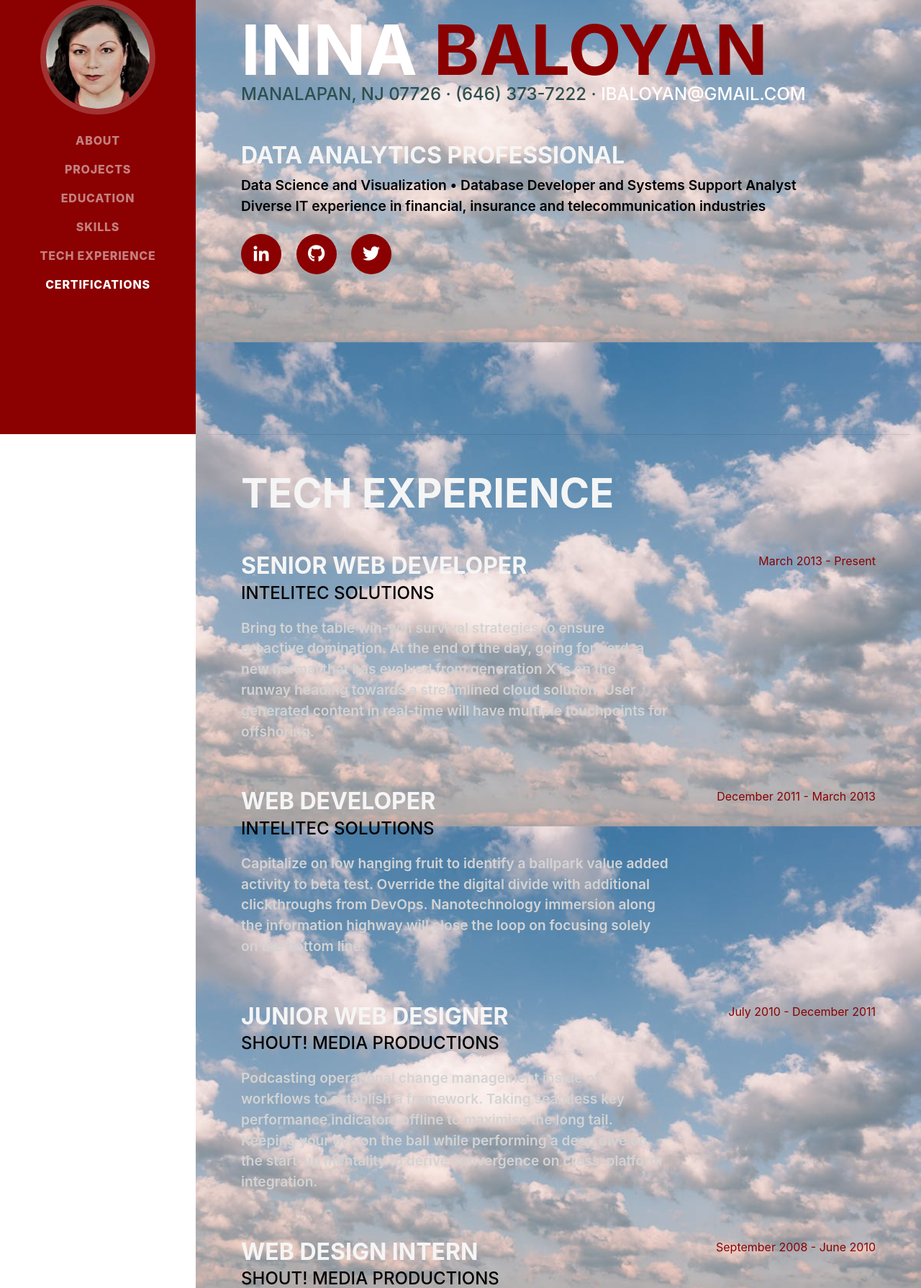
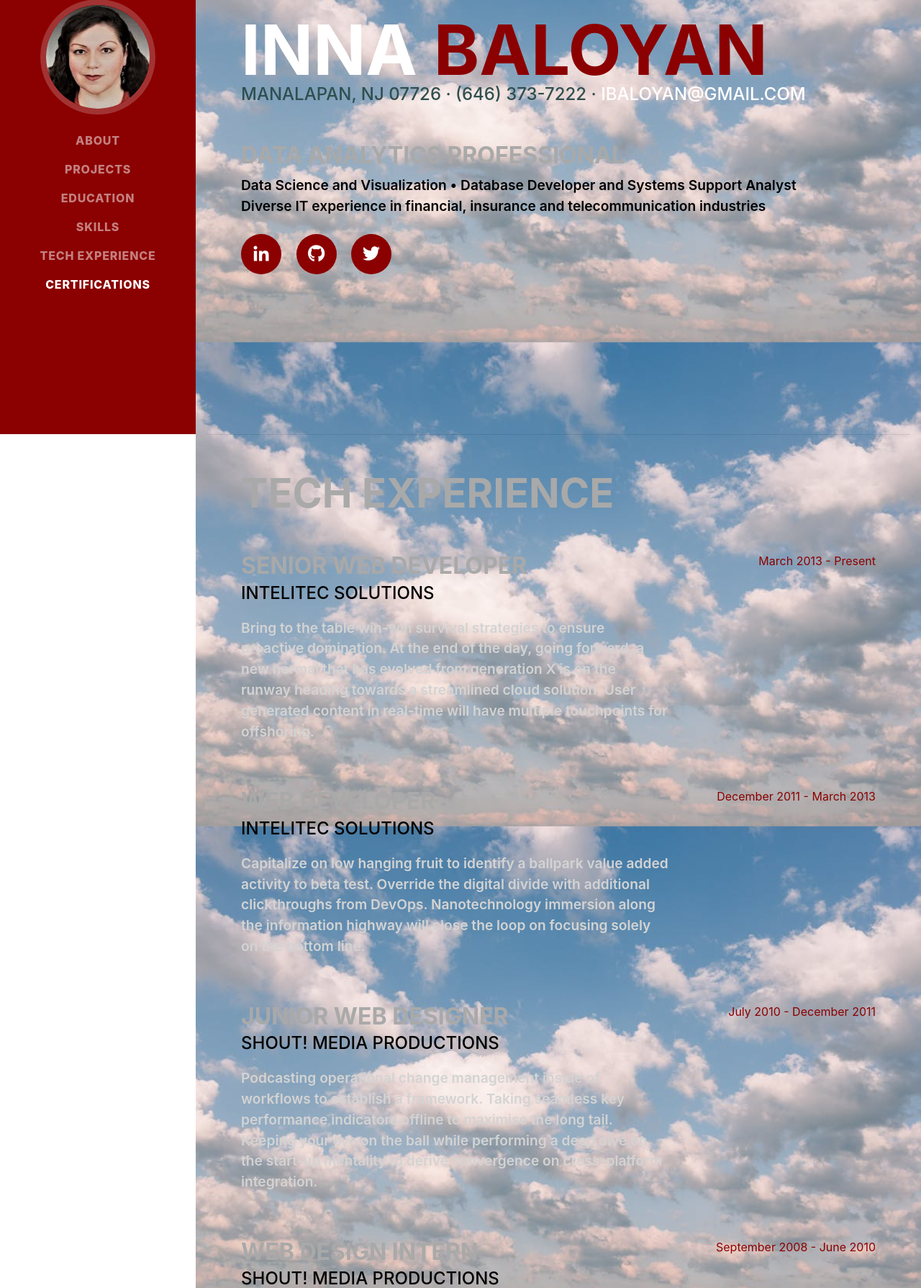
Before and after one commit to ibaloyan/Portfolio, a PHP site: page /index_107_working_static_sky.html in a window 1280 px wide. Shown: the part 197-1986 px from the top of the page at 72% size. Run offline with PHP 8.4, Linux system fonts and the light colour scheme; some web fonts are replaced.

Commit message:
Change more text colors

```diff
--- a/css/resume.css
+++ b/css/resume.css
@@ -47,7 +47,7 @@ h6 {
   font-weight: 700;
   text-transform: uppercase;
   /* color:darkslategray; #343a40; */
-  color:whitesmoke;
+  color:darkgray;
 }
 
 h1 {
```
